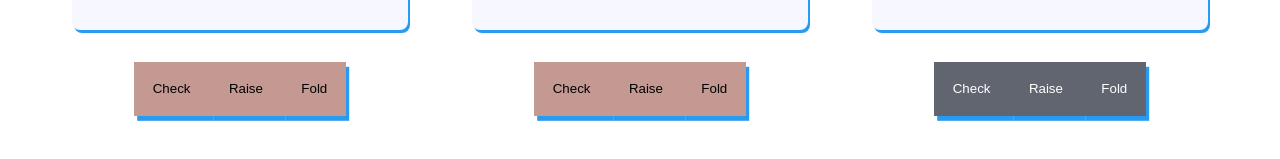
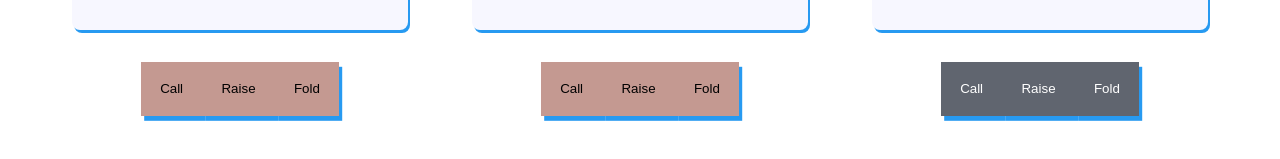
Before and after one commit to benamiller/hactually-holdem, a React (Create React App) app: page / in a window 1280 px wide. Shown: the part 319-478 px from the top of the page. Built offline with nearby package versions, Linux system fonts and the light colour scheme.

Commit message:
3: Add betting handlers

```diff
--- a/src/App.tsx
+++ b/src/App.tsx
@@ -16,17 +16,35 @@ const App = () => {
 
   // Should set to next player in players array
   const finishTurn = () => {
-    setCurrentPlayerTurn('Nico');
-  }
-
-  const handleBetAction = () => {
     setCurrentPlayerIndex((currentPlayerIndex + 1) % players.length);
     setCurrentPlayerTurn(playerNames[currentPlayerIndex]);
     console.log(currentPlayerIndex);
   }
 
+  const handleCheck = () => {
+    console.log('Check');
+    finishTurn();
+  }
+
+  const handleRaise = () => {
+    console.log('Raise');
+    finishTurn();
+  }
+
+  const handleFold = () => {
+    console.log('Fold');
+    finishTurn();
+  }
+
   const players = playerNames.map((player) => {
-    return <Player name={player} money={startingAmount} bet={0} turn={currentPlayerTurn} handleClick={handleBetAction}/>
+    return <Player
+              name={player}
+              money={startingAmount}
+              bet={0}
+              turn={currentPlayerTurn}
+              handleCheck={handleCheck}
+              handleRaise={handleRaise}
+              handleBet={handleFold}/>
   });
 
   return (
--- a/src/Components/Betting.tsx
+++ b/src/Components/Betting.tsx
@@ -3,15 +3,17 @@ import './Betting.css';
 interface BettingProps {
     prevBet: boolean;
     isTurn: boolean;
-    handleClick: () => void;
+    handleCheck: () => void;
+    handleRaise: () => void;
+    handleBet: () => void;
 }
 
-const Betting = ({prevBet, isTurn, handleClick}: BettingProps) => {
+const Betting = ({prevBet, isTurn, handleCheck, handleRaise, handleBet}: BettingProps) => {
     return (
         <section className={`betting-container ${isTurn ? "active-player" : "non-active-player"}`}>
-            <button onClick={handleClick}>{prevBet ? 'Call' : 'Check'}</button>
-            <button onClick={handleClick}>Raise</button>
-            <button onClick={handleClick}>Fold</button>
+            <button onClick={handleCheck}>{prevBet ? 'Call' : 'Check'}</button>
+            <button onClick={handleRaise}>Raise</button>
+            <button onClick={handleBet}>Fold</button>
         </section>
     )
 }
--- a/src/Components/Player.tsx
+++ b/src/Components/Player.tsx
@@ -6,10 +6,12 @@ interface PlayerProps {
     money: number;
     bet: number;
     turn: string;
-    handleClick: () => void;
+    handleCheck: () => void;
+    handleRaise: () => void;
+    handleBet: () => void;
 }
 
-const Player = ({name, money, bet, turn, handleClick}: PlayerProps) => {
+const Player = ({name, money, bet, turn, handleCheck, handleRaise, handleBet}: PlayerProps) => {
     const isTurn = turn === name;
     return (
         <div className={`player-container ${isTurn ? "active" : "not-active"}`}>
@@ -26,7 +28,7 @@ const Player = ({name, money, bet, turn, handleClick}: PlayerProps) => {
                 </p>
             </section>
             <section className='actions'>
-                <Betting prevBet={false} isTurn={isTurn} handleClick={handleClick}/>
+                <Betting prevBet={true} isTurn={isTurn} handleCheck={handleCheck} handleRaise={handleRaise} handleBet={handleBet}/>
             </section>
         </div>
     );
--- /dev/null
+++ b/src/Utils/betting.tsx
@@ -0,0 +1,3 @@
+export const finishTurn = () => {
+    console.log('Turn finished');
+}
```
